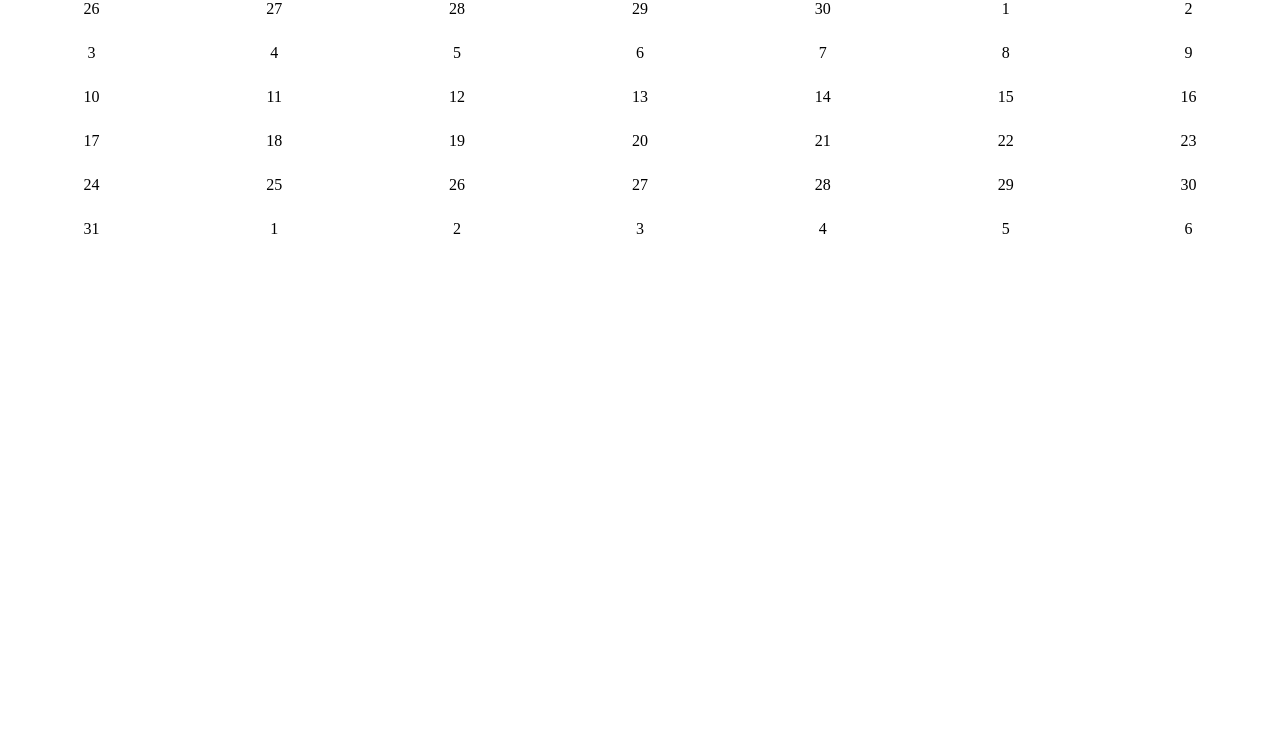
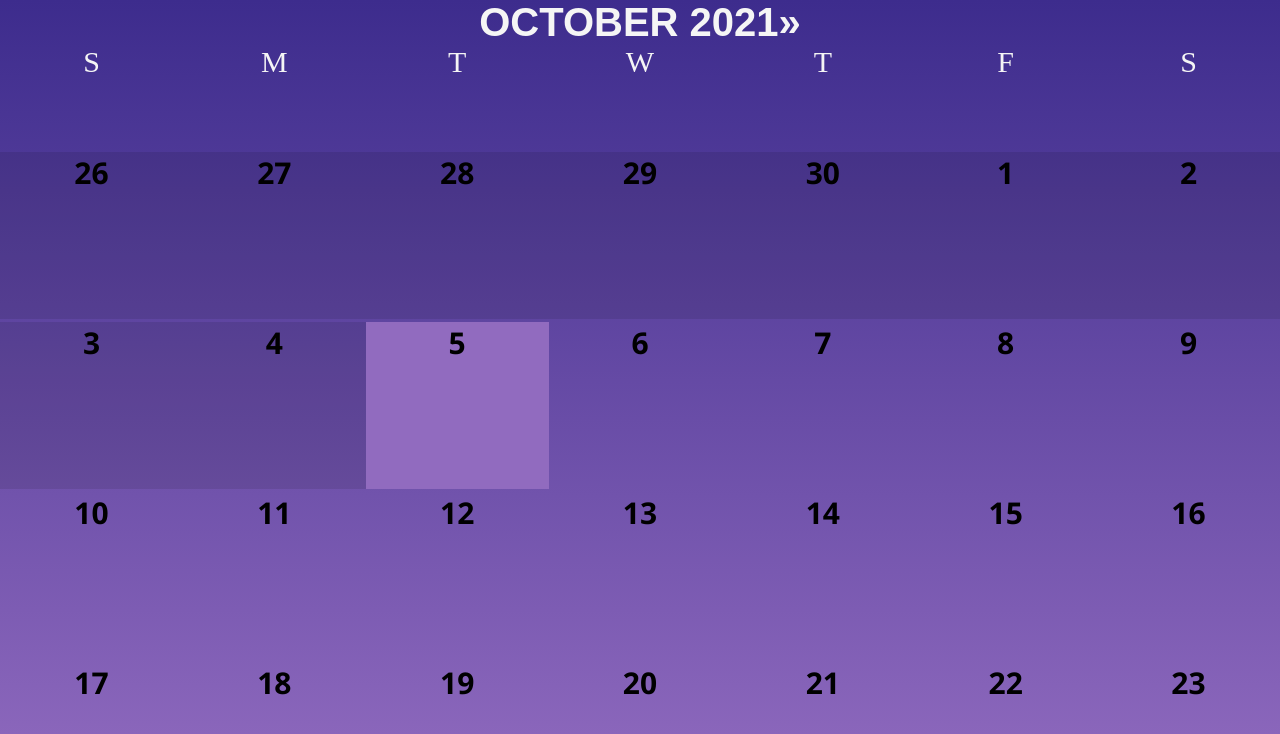
Before and after one commit to MicaioValente/Full-Stack-Calendar, a React (Create React App) app: page /calendar in a window 1280 px wide. Shown: the top 734 px of the page. Built offline with nearby package versions, Linux system fonts and the light colour scheme.

Commit message:
feat(calendario)

```diff
--- /dev/null
+++ b/src/components/calendar/build.js
@@ -0,0 +1,15 @@
+export default function buildCalendar(value){
+    const startDay = value.clone().startOf("month").startOf("week");
+    const endDay = value.clone().endOf("month").endOf("week");
+    const day = startDay.clone().subtract(1, "day")
+    const calendar = []
+    while(day.isBefore(endDay, "day")){
+        calendar.push(
+            Array(7)
+            .fill(0)
+            .map(() => day.add(1, "day").clone())
+        )
+    }
+
+    return calendar
+}
--- /dev/null
+++ b/src/components/calendar/componentsStyles.js
@@ -0,0 +1,91 @@
+import styled from "styled-components"
+
+export const Calendar = styled.div`
+    position: relative;
+    width: 100%;
+    height: 100%;
+    text-align: center;
+    font-size: 30px;
+    cursor: pointer;
+    .line{
+        height: 170px;
+    }
+    a{
+        text-decoration: none;
+        color: black;
+        font-family: 'Segoe UI', Tahoma, Geneva, Verdana, sans-serif;
+        font-weight: 600;
+        &:hover{
+            box-shadow: 0 0 1px pink
+            color: white;
+        }
+    }
+`
+export const Day = styled.div`
+    width: calc(100% / 7);
+    height: 167px;
+    display: inline-block;
+    cursor: pointer;
+
+
+    .before{
+        background-color: rgba(0.3, 0.3, 0.3, 0.1);
+        width: 100%;
+        height: 100%;
+        display: inline-block;
+        margin: 0;
+
+    }
+    .selected{
+        background-color: #916BBF;
+        width: 100%;
+        height: 100%;
+        display: inline-block;
+        margin: 0;
+
+    }
+    .today{
+        margin: 0;
+        background-color: #3D2C8D;
+        width: 100%;
+        height: 100%;
+        display: inline-block;
+    }
+
+`
+export const Body = styled.div`
+    height: 100%;
+
+`
+export const DayNames= styled.div`
+    background-color: transparent;
+
+`
+export const Week = styled.div`
+    margin: 0;
+    color: #f5f5f5;
+    width: calc(100% / 7);
+    height: 100px;
+    display: inline-block;
+`
+
+
+export const Header = styled.div`
+    color: #f5f5f5;
+    display: flex;
+    justify-content: center;
+    font-size: 40px;
+    font-family: 'Oswald', sans-serif;
+    text-transform: uppercase;
+    font-weight: 600;
+
+`
+export const Previous = styled.div`
+
+`
+export const Current = styled.div`
+
+`
+export const Next = styled.div`
+
+`
--- /dev/null
+++ b/src/components/calendar/header.js
@@ -0,0 +1,40 @@
+import React from "react"
+import {Header, Previous, Current, Next }from './componentsStyles'
+
+export default function CalendarHeader({value, setValue}) {
+    function currMonthName() {
+        return value.format("MMMM")
+    }
+
+
+    function currYear() {
+        return value.format("YYYY")
+    }
+
+
+    function prevMonth() {
+        return value.clone().subtract(1, "month")
+    }
+
+    function nextMonth() {
+        return value.clone().add(1, "month")
+    }
+
+    function thisMouth() {
+        return value.isSame(new Date(), "month")
+    }
+    return(
+        <Header>
+            <Previous
+            onClick={() => !thisMouth() && setValue(prevMonth())}
+            >{!thisMouth() ? String.fromCharCode(171) : ""}</Previous>
+            <Current>
+                {currMonthName()} {currYear()}
+            </Current>
+            <Next
+            onClick={() => setValue(nextMonth())}
+            >{String.fromCharCode(187)}</Next>
+        </Header>
+    )
+
+}
--- a/src/components/calendar/index.js
+++ b/src/components/calendar/index.js
@@ -1,33 +1,53 @@
-import React from 'react'
-import moment from 'moment'
-import './styles.css'
+import React, {useState, useEffect} from 'react'
+import './componentsStyles.js'
+import {
+    Calendar,
+    Day,
+    Body,
+    DayNames,
+    Week} from './componentsStyles'
+import buildCalendar from './build'
+import dayStyles, {beforeToday} from './styles'
+import Header from './header'
 
 
 
-export default function CalendarComponent(){
-    const value = moment();
-    const startDay = value.clone().startOf("month").startOf("week");
-    const endDay = value.clone().endOf("month").endOf("week");
-    const day = startDay.clone().subtract(1, "day")
-    const calendar = []
+export default function CalendarComponent({value, onChange}){
+    const [calendar, setCalendar] = useState([])
+    useEffect(() => {
+        setCalendar(buildCalendar(value))
+    }, [value])
 
-    while(day.isBefore(endDay, "day")){
-        calendar.push(
-            Array(7)
-            .fill(0)
-            .map(() => day.add(1, "day").clone())
-        )
-    }
+
+
+
+
     return(
-       <div className='calendar'>
-           {calendar.map((week)=> (
-               <div>
-                   {week.map((day)=> (
-                       <div className="day">{day.format("D").toString()}</div>
-                   ))}
-               </div>
+       <Calendar>
+        <Header value={value} setValue={onChange}/>
+          <Body>
+              <DayNames>
+                  {
+                      ["S", "M", "T", "W", "T", "F", "S"].map(week =>
+                      <Week>
+                          {week}
+                      </Week>)
+                  }
+              </DayNames>
+            {calendar.map((week)=> (
+                 <div className='line'>
+                     {week.map((day)=> (
+                         <Day
+                          onClick={() => !beforeToday(day) && onChange(day)}>
+                          <div
+                              className={dayStyles(day, value)}
+                          ><a href="/deu-certo">{day.format("D").toString()}</a></div>
+                          </Day>
+                     ))}
+                 </div>
 
-           ))}
-       </div>
+             ))}
+          </Body>
+       </Calendar>
     )
 }
--- a/src/components/calendar/styles.css
+++ /dev/null
@@ -1,12 +0,0 @@
-.calendar .day {
-    position: relative;
-    width: calc(100% / 7);
-    height: 44px;
-    display: inline-block;
-    background-color: white;
-    padding: 0;
-    margin: 0px;
-    box-sizing: border-box;
-    z-index: 1;
-    text-align: center;
-}
--- /dev/null
+++ b/src/components/calendar/styles.js
@@ -0,0 +1,17 @@
+function isSelected(day, value){
+    return value.isSame(day, "day")
+}
+
+export function beforeToday(day){
+    return day.isBefore(new Date(), "day")
+}
+
+function isToday(day){
+    return day.isSame(new Date, "day")
+}
+export default function dayStyles(day, value){
+    if (beforeToday(day)) return "before"
+    if (isSelected(day, value)) return "selected"
+    if (isToday(day)) return "today"
+    return ""
+}
--- a/src/index.css
+++ b/src/index.css
@@ -1,4 +1,5 @@
 *{
     padding: 0;
     margin: 0;
+    overflow: hidden;
 }
--- a/src/pages/calendar/index.js
+++ b/src/pages/calendar/index.js
@@ -1,12 +1,25 @@
-import React from 'react'
+import React, {useState}from 'react'
+import moment from 'moment'
 import CalendarComponent from '../../components/calendar'
+import styled from 'styled-components'
 
 export default function Calendar(){
+    const [value, setValue] = useState(moment())
 
+    return(<Wrapper>
 
-
-
-    return(
-        <CalendarComponent/>
+        <CalendarComponent value={value} onChange={setValue}/>
+    </Wrapper>
     )
 }
+
+const Wrapper = styled.div`
+    height: 100vh;
+    width: 100vw;
+    display: flex;
+    justify-content: center;
+    align-items: center;
+    flex-direction: column;
+    background: linear-gradient(#3D2C8D, #916BBF);
+
+`
```
